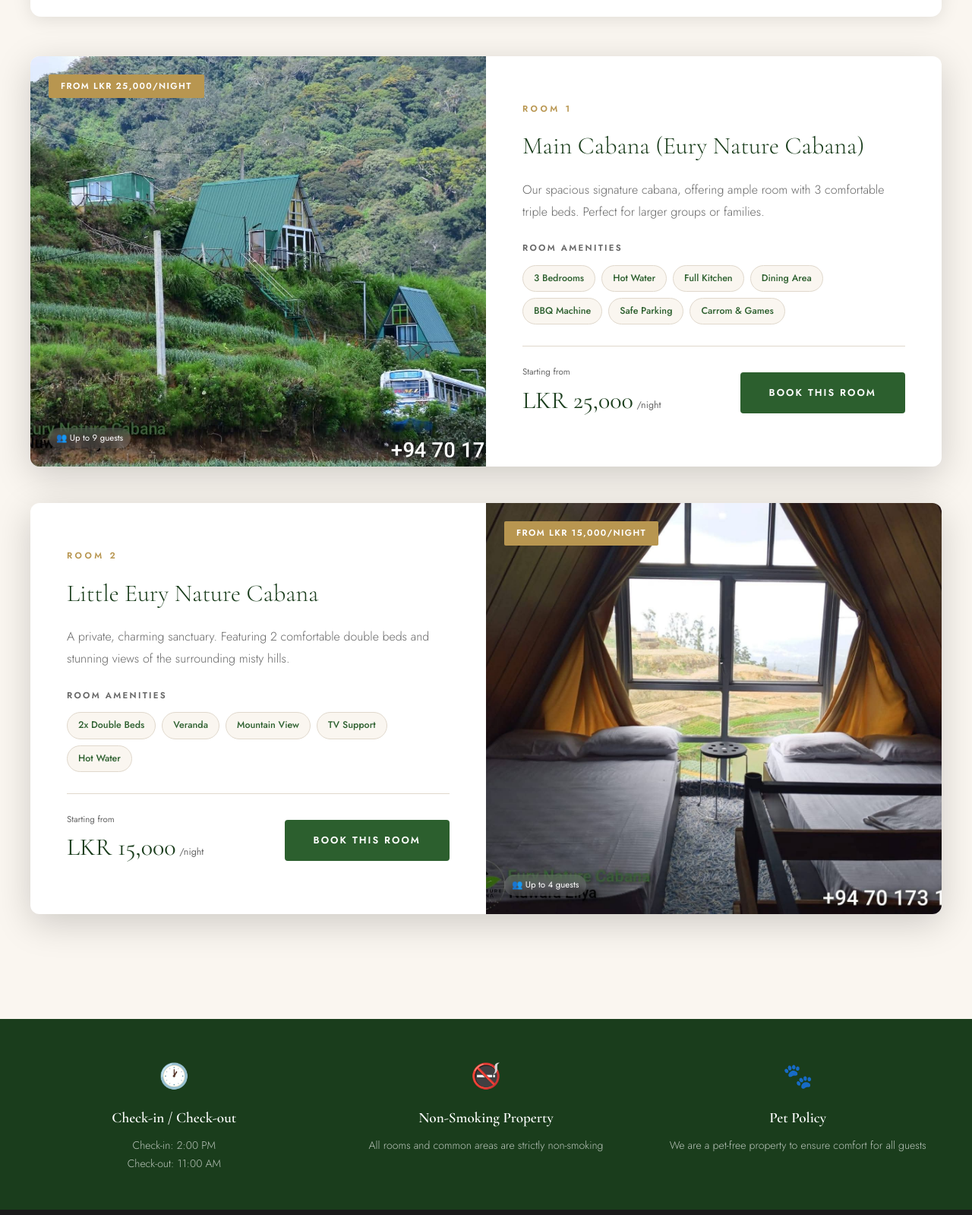
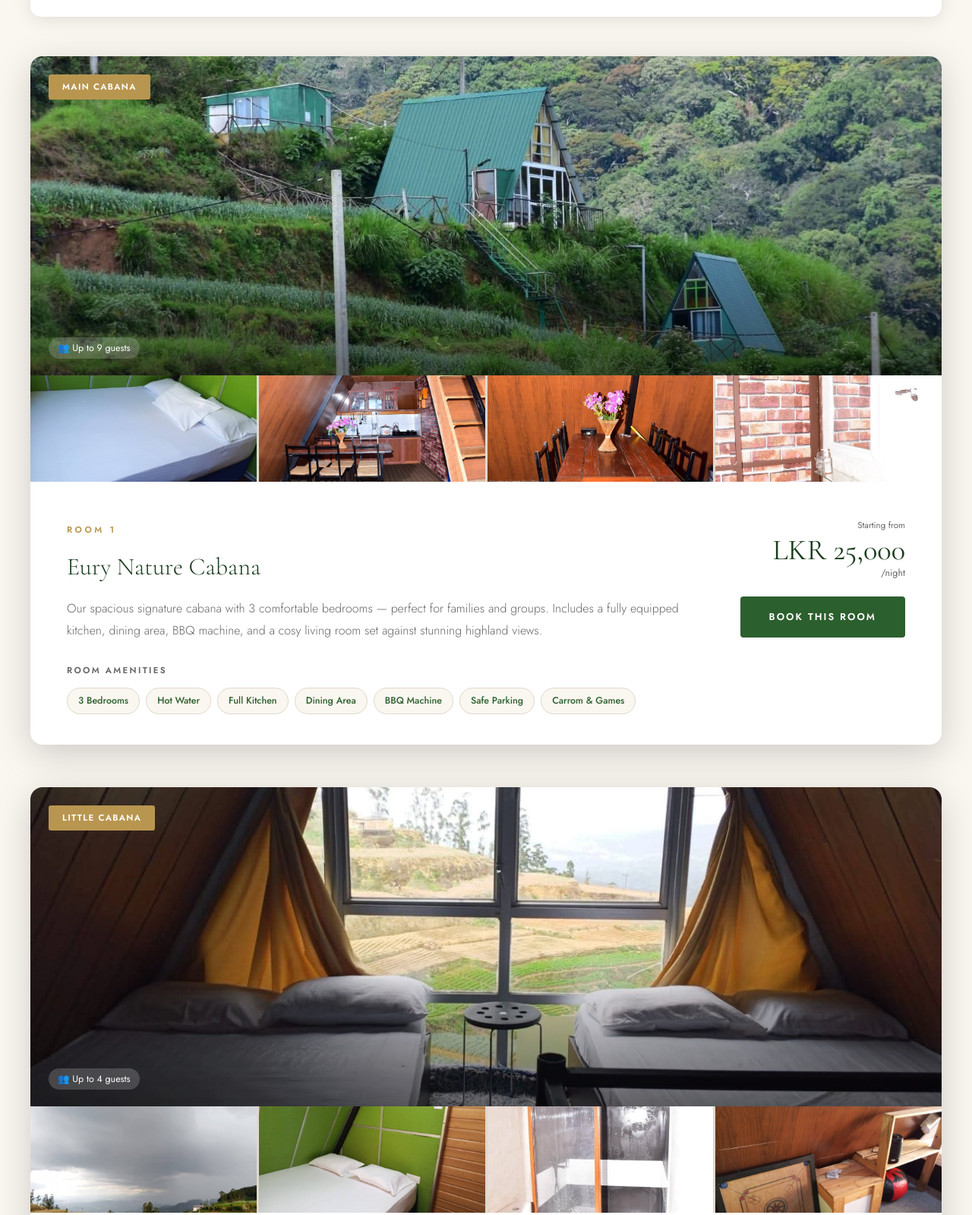
Before and after one commit to SUSITHMALAN/Cabana-Nuwara-Eliya, a plain HTML site: page frontend/accommodations.html in a window 1280 px wide. Shown: the part 1460-3059 px from the top of the page at 76% size. Drawn offline with nearby package versions, Linux system fonts and the light colour scheme.

Commit message:
Redesign accommodation room cards with photo-first gallery layout
Replace side-by-side grid cards with a vertical photo-first layout:
- Large main hero photo (420px) with overlay badge and guest count
- 4-photo strip gallery beneath using new cabin images
- Clean details section with name, description, amenities and
  price/book button in a 2-column inline grid
- Removes absolute-positioned badge overlap issue from previous layout

Co-Authored-By: Claude Sonnet 4.6 <noreply@anthropic.com>

```diff
--- a/frontend/accommodations.html
+++ b/frontend/accommodations.html
@@ -121,23 +121,29 @@
         </div>
 
         <!-- Room 1: Main Cabana -->
-        <div class="accomm-card reveal">
-            <div class="accomm-img" style="background-image:url('static/images/cabin_exterior_mountain.jpg');">
-                <div style="text-align:center;color:rgba(255,255,255,0);font-size:8rem;"></div>
-                <div style="position:absolute;top:24px;left:24px;background:var(--gold);color:white;padding:6px 16px;font-size:0.72rem;font-weight:600;letter-spacing:0.12em;text-transform:uppercase;border-radius:2px;">
-                    From LKR 25,000/night
-                </div>
-                <div style="position:absolute;bottom:24px;left:24px;right:24px;">
-                    <div style="display:flex;gap:8px;flex-wrap:wrap;">
-                        <span style="background:rgba(255,255,255,0.15);color:white;padding:4px 10px;border-radius:20px;font-size:0.72rem;backdrop-filter:blur(4px);">👥 Up to 9 guests</span>
-                    </div>
+        <div class="reveal" style="background:var(--white);border-radius:16px;overflow:hidden;box-shadow:var(--shadow-lg);margin-bottom:56px;">
+            <!-- Main Photo -->
+            <div style="position:relative;height:420px;overflow:hidden;">
+                <img src="static/images/cabin_exterior_mountain.jpg" alt="Eury Nature Cabana exterior" style="width:100%;height:100%;object-fit:cover;display:block;">
+                <div style="position:absolute;inset:0;background:linear-gradient(to top,rgba(0,0,0,0.5) 0%,transparent 50%);"></div>
+                <div style="position:absolute;top:24px;left:24px;background:var(--gold);color:white;padding:7px 18px;font-size:0.72rem;font-weight:600;letter-spacing:0.12em;text-transform:uppercase;border-radius:3px;">Main Cabana</div>
+                <div style="position:absolute;bottom:24px;left:24px;">
+                    <span style="background:rgba(255,255,255,0.18);color:white;padding:5px 12px;border-radius:20px;font-size:0.78rem;backdrop-filter:blur(6px);">👥 Up to 9 guests</span>
                 </div>
             </div>
-            <div class="accomm-body">
-                <span style="font-size:0.72rem;font-weight:600;letter-spacing:0.3em;text-transform:uppercase;color:var(--gold);margin-bottom:12px;">Room 1</span>
-                <h3 style="font-family:'Cormorant Garamond',serif;font-size:2rem;font-weight:300;color:var(--primary-dark);margin-bottom:16px;">Main Cabana (Eury Nature Cabana)</h3>
-                <p style="color:var(--gray);font-weight:300;line-height:1.8;margin-bottom:24px;">Our spacious signature cabana, offering ample room with 3 comfortable triple beds. Perfect for larger groups or families.</p>
-                <div style="margin-bottom:28px;">
+            <!-- Photo Strip -->
+            <div style="display:grid;grid-template-columns:repeat(4,1fr);gap:3px;background:var(--border);">
+                <div style="height:140px;overflow:hidden;"><img src="static/images/cabin_bedroom_green.jpg" alt="Bedroom" style="width:100%;height:100%;object-fit:cover;display:block;"></div>
+                <div style="height:140px;overflow:hidden;"><img src="static/images/cabin_kitchen.jpg" alt="Kitchen" style="width:100%;height:100%;object-fit:cover;display:block;"></div>
+                <div style="height:140px;overflow:hidden;"><img src="static/images/cabin_dining_area.jpg" alt="Dining area" style="width:100%;height:100%;object-fit:cover;display:block;"></div>
+                <div style="height:140px;overflow:hidden;"><img src="static/images/cabin_bbq.jpg" alt="BBQ" style="width:100%;height:100%;object-fit:cover;display:block;"></div>
+            </div>
+            <!-- Details -->
+            <div style="padding:48px 48px 40px;display:grid;grid-template-columns:1fr auto;gap:40px;align-items:start;">
+                <div>
+                    <span style="font-size:0.72rem;font-weight:600;letter-spacing:0.3em;text-transform:uppercase;color:var(--gold);">Room 1</span>
+                    <h3 style="font-family:'Cormorant Garamond',serif;font-size:2rem;font-weight:300;color:var(--primary-dark);margin:10px 0 14px;">Eury Nature Cabana</h3>
+                    <p style="color:var(--gray);font-weight:300;line-height:1.8;margin-bottom:28px;">Our spacious signature cabana with 3 comfortable bedrooms — perfect for families and groups. Includes a fully equipped kitchen, dining area, BBQ machine, and a cosy living room set against stunning highland views.</p>
                     <h5 style="font-size:0.72rem;font-weight:600;letter-spacing:0.2em;text-transform:uppercase;color:var(--gray);margin-bottom:12px;">Room Amenities</h5>
                     <div style="display:flex;flex-wrap:wrap;gap:8px;">
                         <span style="background:var(--cream);color:var(--primary);padding:6px 14px;border-radius:20px;font-size:0.78rem;font-weight:500;border:1px solid var(--border);">3 Bedrooms</span>
@@ -149,35 +155,39 @@
                         <span style="background:var(--cream);color:var(--primary);padding:6px 14px;border-radius:20px;font-size:0.78rem;font-weight:500;border:1px solid var(--border);">Carrom & Games</span>
                     </div>
                 </div>
-                <div style="display:flex;align-items:center;gap:16px;padding-top:24px;border-top:1px solid var(--border);">
-                    <div>
-                        <span style="font-size:0.72rem;color:var(--gray);display:block;">Starting from</span>
-                        <span style="font-family:'Cormorant Garamond',serif;font-size:2rem;color:var(--primary-dark);font-weight:400;">LKR 25,000</span>
-                        <span style="font-size:0.78rem;color:var(--gray);">/night</span>
-                    </div>
-                    <a href="book.html?cabana_id=1" class="btn-primary" style="margin-left:auto;">Book This Room</a>
+                <div style="text-align:right;min-width:200px;">
+                    <span style="font-size:0.72rem;color:var(--gray);display:block;margin-bottom:4px;">Starting from</span>
+                    <span style="font-family:'Cormorant Garamond',serif;font-size:2.4rem;color:var(--primary-dark);font-weight:400;display:block;line-height:1;">LKR 25,000</span>
+                    <span style="font-size:0.78rem;color:var(--gray);display:block;margin-bottom:20px;">/night</span>
+                    <a href="book.html?cabana_id=1" class="btn-primary">Book This Room</a>
                 </div>
             </div>
         </div>
 
         <!-- Room 2: Little Eury Nature Cabana -->
-        <div class="accomm-card alt reveal">
-            <div class="accomm-img" style="background-image:url('static/images/cabin_twin_window.jpg');">
-                <div style="text-align:center;color:rgba(255,255,255,0);font-size:8rem;"></div>
-                <div style="position:absolute;top:24px;left:24px;background:var(--gold);color:white;padding:6px 16px;font-size:0.72rem;font-weight:600;letter-spacing:0.12em;text-transform:uppercase;border-radius:2px;">
-                    From LKR 15,000/night
-                </div>
-                <div style="position:absolute;bottom:24px;left:24px;right:24px;">
-                    <div style="display:flex;gap:8px;flex-wrap:wrap;">
-                        <span style="background:rgba(255,255,255,0.15);color:white;padding:4px 10px;border-radius:20px;font-size:0.72rem;backdrop-filter:blur(4px);">👥 Up to 4 guests</span>
-                    </div>
+        <div class="reveal" style="background:var(--white);border-radius:16px;overflow:hidden;box-shadow:var(--shadow-lg);margin-bottom:56px;">
+            <!-- Main Photo -->
+            <div style="position:relative;height:420px;overflow:hidden;">
+                <img src="static/images/cabin_twin_window.jpg" alt="Little Eury Nature Cabana bedroom" style="width:100%;height:100%;object-fit:cover;display:block;">
+                <div style="position:absolute;inset:0;background:linear-gradient(to top,rgba(0,0,0,0.5) 0%,transparent 50%);"></div>
+                <div style="position:absolute;top:24px;left:24px;background:var(--gold);color:white;padding:7px 18px;font-size:0.72rem;font-weight:600;letter-spacing:0.12em;text-transform:uppercase;border-radius:3px;">Little Cabana</div>
+                <div style="position:absolute;bottom:24px;left:24px;">
+                    <span style="background:rgba(255,255,255,0.18);color:white;padding:5px 12px;border-radius:20px;font-size:0.78rem;backdrop-filter:blur(6px);">👥 Up to 4 guests</span>
                 </div>
             </div>
-            <div class="accomm-body">
-                <span style="font-size:0.72rem;font-weight:600;letter-spacing:0.3em;text-transform:uppercase;color:var(--gold);margin-bottom:12px;">Room 2</span>
-                <h3 style="font-family:'Cormorant Garamond',serif;font-size:2rem;font-weight:300;color:var(--primary-dark);margin-bottom:16px;">Little Eury Nature Cabana</h3>
-                <p style="color:var(--gray);font-weight:300;line-height:1.8;margin-bottom:24px;">A private, charming sanctuary. Featuring 2 comfortable double beds and stunning views of the surrounding misty hills.</p>
-                <div style="margin-bottom:28px;">
+            <!-- Photo Strip -->
+            <div style="display:grid;grid-template-columns:repeat(4,1fr);gap:3px;background:var(--border);">
+                <div style="height:140px;overflow:hidden;"><img src="static/images/cabin_bedroom_blue.jpg" alt="Bedroom" style="width:100%;height:100%;object-fit:cover;display:block;"></div>
+                <div style="height:140px;overflow:hidden;"><img src="static/images/cabin_bathroom.jpg" alt="Bathroom" style="width:100%;height:100%;object-fit:cover;display:block;"></div>
+                <div style="height:140px;overflow:hidden;"><img src="static/images/highland_view_cloudy.jpg" alt="Highland view" style="width:100%;height:100%;object-fit:cover;display:block;"></div>
+                <div style="height:140px;overflow:hidden;"><img src="static/images/cabin_games.jpg" alt="Games room" style="width:100%;height:100%;object-fit:cover;display:block;"></div>
+            </div>
+            <!-- Details -->
+            <div style="padding:48px 48px 40px;display:grid;grid-template-columns:1fr auto;gap:40px;align-items:start;">
+                <div>
+                    <span style="font-size:0.72rem;font-weight:600;letter-spacing:0.3em;text-transform:uppercase;color:var(--gold);">Room 2</span>
+                    <h3 style="font-family:'Cormorant Garamond',serif;font-size:2rem;font-weight:300;color:var(--primary-dark);margin:10px 0 14px;">Little Eury Nature Cabana</h3>
+                    <p style="color:var(--gray);font-weight:300;line-height:1.8;margin-bottom:28px;">A private, charming sanctuary for couples and small families. Featuring 2 comfortable double beds with a beautiful A-frame window framing misty highland views, plus a hot water bathroom and peaceful veranda.</p>
                     <h5 style="font-size:0.72rem;font-weight:600;letter-spacing:0.2em;text-transform:uppercase;color:var(--gray);margin-bottom:12px;">Room Amenities</h5>
                     <div style="display:flex;flex-wrap:wrap;gap:8px;">
                         <span style="background:var(--cream);color:var(--primary);padding:6px 14px;border-radius:20px;font-size:0.78rem;font-weight:500;border:1px solid var(--border);">2x Double Beds</span>
@@ -187,13 +197,11 @@
                         <span style="background:var(--cream);color:var(--primary);padding:6px 14px;border-radius:20px;font-size:0.78rem;font-weight:500;border:1px solid var(--border);">Hot Water</span>
                     </div>
                 </div>
-                <div style="display:flex;align-items:center;gap:16px;padding-top:24px;border-top:1px solid var(--border);">
-                    <div>
-                        <span style="font-size:0.72rem;color:var(--gray);display:block;">Starting from</span>
-                        <span style="font-family:'Cormorant Garamond',serif;font-size:2rem;color:var(--primary-dark);font-weight:400;">LKR 15,000</span>
-                        <span style="font-size:0.78rem;color:var(--gray);">/night</span>
-                    </div>
-                    <a href="book.html?cabana_id=2" class="btn-primary" style="margin-left:auto;">Book This Room</a>
+                <div style="text-align:right;min-width:200px;">
+                    <span style="font-size:0.72rem;color:var(--gray);display:block;margin-bottom:4px;">Starting from</span>
+                    <span style="font-family:'Cormorant Garamond',serif;font-size:2.4rem;color:var(--primary-dark);font-weight:400;display:block;line-height:1;">LKR 15,000</span>
+                    <span style="font-size:0.78rem;color:var(--gray);display:block;margin-bottom:20px;">/night</span>
+                    <a href="book.html?cabana_id=2" class="btn-primary">Book This Room</a>
                 </div>
             </div>
         </div>
```
